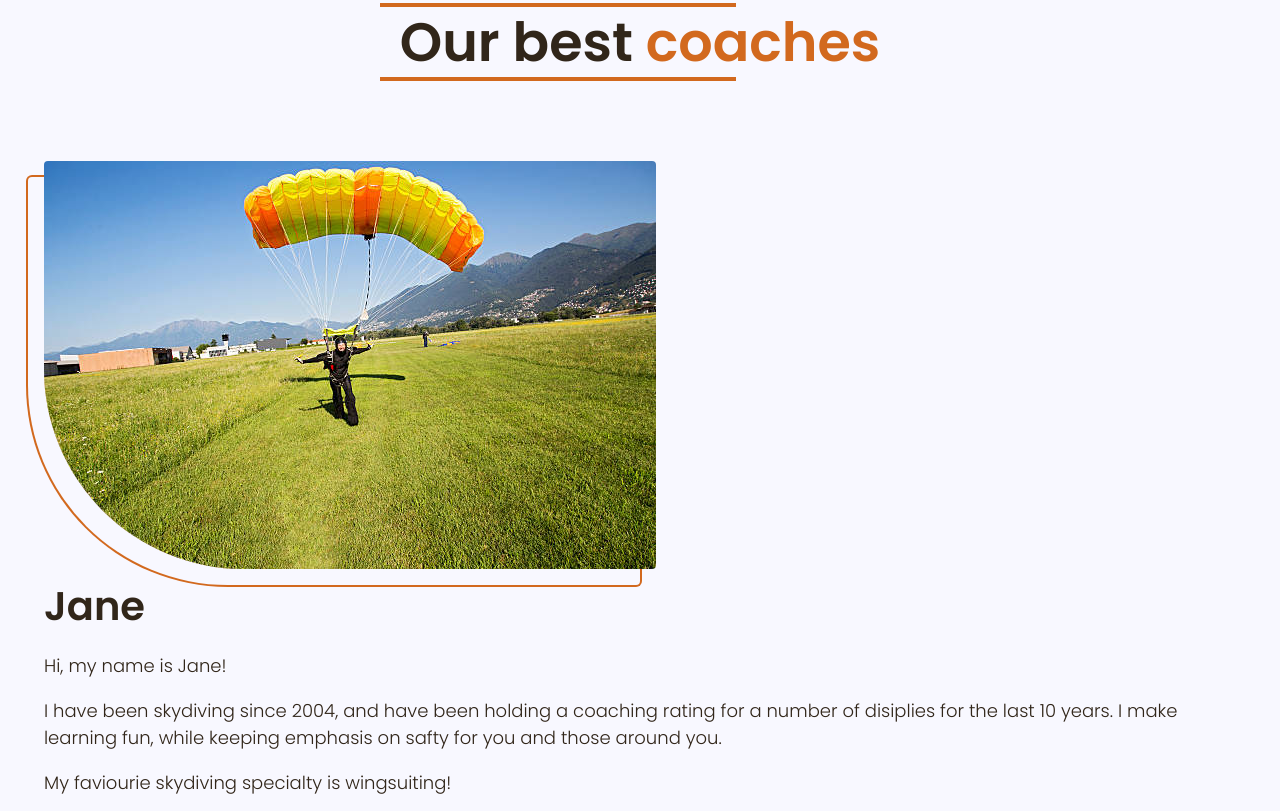
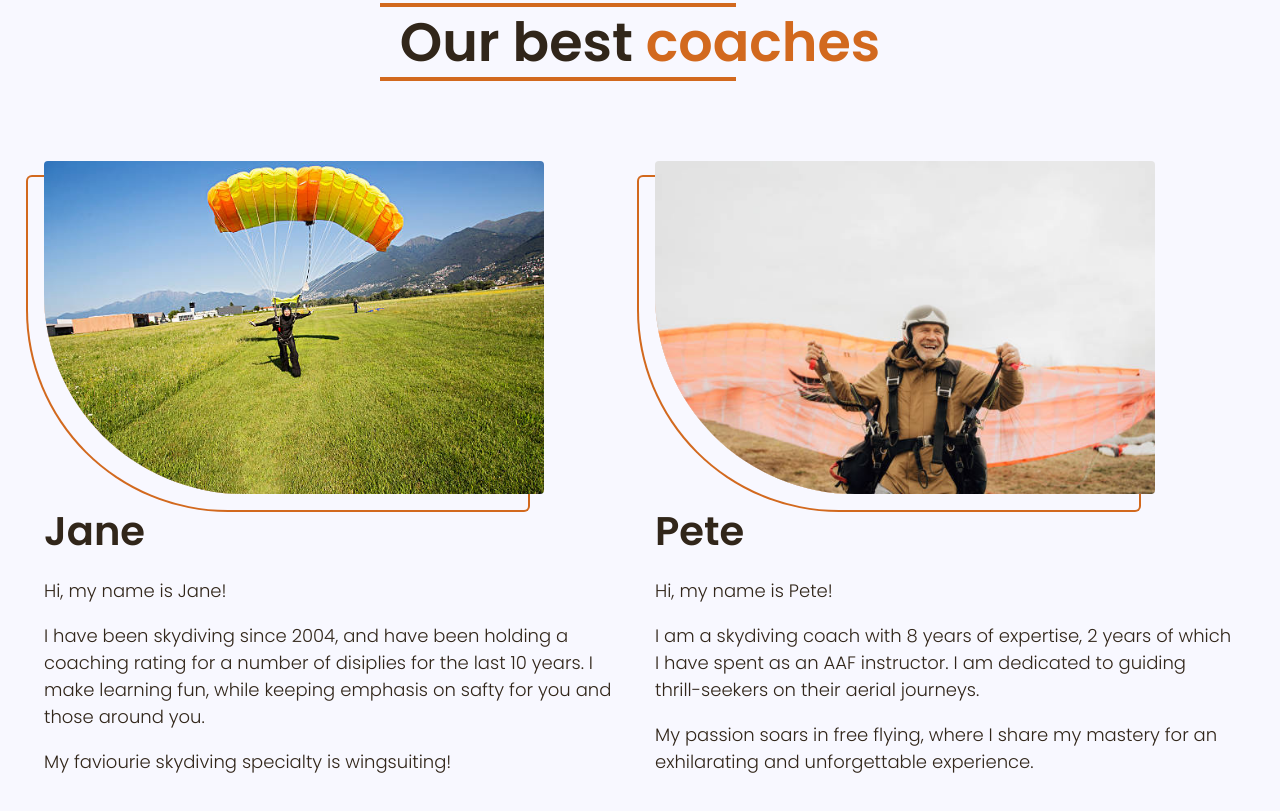
Before and after one commit to JuliaT47/SkydivingMasters, a plain HTML site: page index.html in a window 1280 px wide. Shown: the part 1787-2598 px from the top of the page. Drawn offline with Linux system fonts and the light colour scheme.

Commit message:
Coaches section updated

```diff
--- a/css/styles.css
+++ b/css/styles.css
@@ -219,6 +219,7 @@ ul {
   max-width: 520px;
 }
 .coaches-images {
+  width: 500px;
   border-radius: 4px 4px 4px 200px;
   box-shadow: -16px 16px 0 0 var(--color-primary-light),
     -16px 16px 0 2px var(--color-brand);
@@ -229,6 +230,13 @@ ul {
   width: 352px;
   border: 2px solid var(--color-brand);
   content: "";
+}
+.coaches-list {
+  display: flex;
+  gap: 30px;
+}
+.coaches-item {
+  flex-basis: calc((100% - 30px) / 2);
 }
 .coaches {
   margin-bottom: 16px;
@@ -285,7 +293,15 @@ ul {
   font-size: 24px;
   font-weight: 600;
 }
+.format-container {
+  display: flex;
+  gap: 32px;
+  align-items: center;
+}
 /* Contacts section */
+.contact-container {
+  display: flex;
+}
 .contact-title {
   margin-bottom: 16px;
 }
--- a/index.html
+++ b/index.html
@@ -71,35 +71,39 @@
         <h2 class="coaches-title section-title centered">
           Our best <span class="accent">coaches</span>
         </h2>
-        <ul>
-          <li>
-            <article>
+        <ul class="coaches-list">
+          <li class="coaches-item">
+            <article class="coaches-card">
               <img class= "coaches-images" src="./Jane.jpg" alt="Jane the coach">
+              <div>
               <h3 class="coaches">Jane</h3>
-              <p>Hi, my name is Jane!</p>
-              <p>
+              <p class="coaches-text">Hi, my name is Jane!</p>
+              <p class="coaches-text">
                 I have been skydiving since 2004, and have been holding a
                 coaching rating for a number of disiplies for the last 10 years.
                 I make learning fun, while keeping emphasis on safty for you and
                 those around you.
               </p>
-              <p>My faviourie skydiving specialty is wingsuiting!</p>
+              <p class="coaches-text">My faviourie skydiving specialty is wingsuiting!</p>
+              </div>
             </article>
           </li>
-          <li>
-            <article>
+          <li class="coaches-item">
+            <article class="coaches-card">
               <img class= "coaches-images" src="./Pete.jpg" alt="Pete the coach">
+              <div>
               <h3 class="coaches">Pete</h3>
-              <p>Hi, my name is Pete!</p>
-              <p>
+              <p class="coaches-text">Hi, my name is Pete!</p>
+              <p class="coaches-text">
                 I am a skydiving coach with 8 years of expertise, 2 years of
                 which I have spent as an AAF instructor. I am dedicated to
                 guiding thrill-seekers on their aerial journeys.
               </p>
-              <p>
+              <p class="coaches-text">
                 My passion soars in free flying, where I share my mastery for an
                 exhilarating and unforgettable experience.
               </p>
+            </div>
             </article>
           </li>
         </ul>
@@ -108,6 +112,7 @@
       <section class="section" id="disciplines">
         <div class="container">
         <h2 class="disciplines-title section-title centered">Disciplines</h2>
+        <div class="format-container">
         <button class="slider" type="button">
         <svg width="44" height="44">
           <use href="./icons.svg#icon-circle-left"></use>
@@ -188,14 +193,18 @@
           </svg>
           </button>
         </div>
+        </div>
       </section>
       <section class="section" id="contact_us">
         <div class="container">
+          <div class="contact-container">
+           <div class="contact-form">
         <h2 class=" contact-title section-title">Join our bodyflying school</h2>
         <p>Add your contact details to get a call back!</p>
         <button class="button" type="button">Order a call back</button>
-        <div>
+      </div>
           <iframe
+            class="contact-map"
             src="https://www.google.com/maps/embed?pb=!1m18!1m12!1m3!1d2220.428889026521!2d-3.2213066230910923!3d56.18426477324704!2m3!1f0!2f0!3f0!3m2!1i1024!2i768!4f13.1!3m3!1m2!1s0x48863542ad7fc99d%3A0xb98918bc707d173!2sFife%20Airport!5e0!3m2!1sen!2suk!4v1706214161945!5m2!1sen!2suk"
             width="603"
             height="595"
```
Lines whose indentation alone changed are shown as unchanged.
